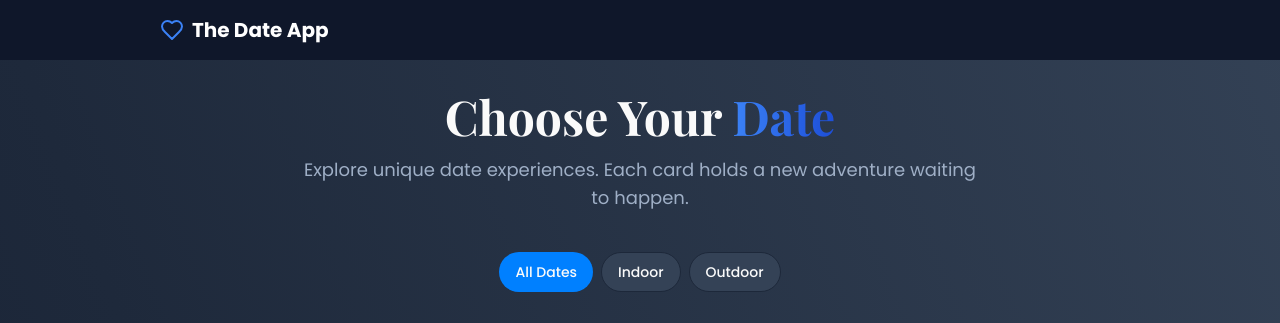
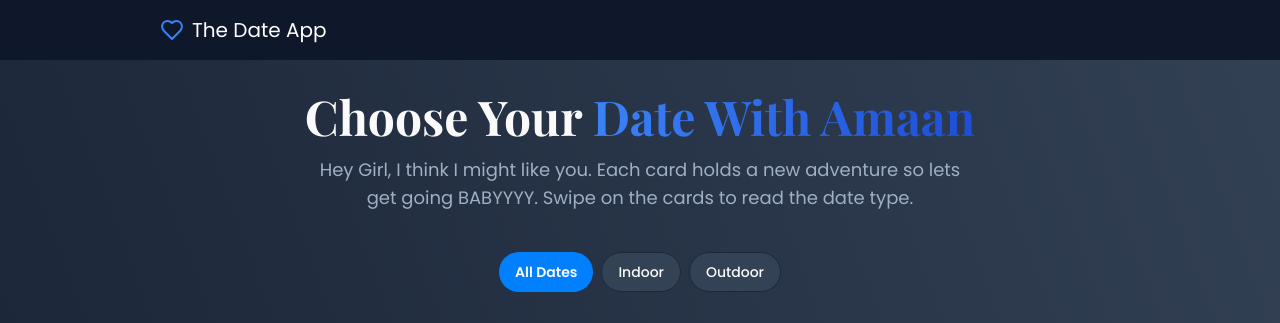
Before and after one commit to amaansarang/date-app, a React (Vite) app: page / in a window 1280 px wide. Shown: the top 323 px of the page. Built offline with nearby package versions, Linux system fonts and the light colour scheme; grey boxes are pictures that could not be loaded.

Commit message:
Visual edit in Lovable
Edited UI in Lovable

```diff
--- a/src/components/Header.tsx
+++ b/src/components/Header.tsx
@@ -1,18 +1,13 @@
-
 import React from 'react';
 import { Heart } from 'lucide-react';
-
 const Header: React.FC = () => {
-  return (
-    <header className="w-full py-4 bg-slate-900">
+  return <header className="w-full py-4 bg-slate-900">
       <div className="container max-w-5xl flex items-center justify-between">
         <div className="flex items-center gap-2">
           <Heart className="text-blue-500 h-6 w-6" />
-          <h1 className="font-poppins text-xl font-bold text-white">The Date App</h1>
+          <h1 className="font-poppins text-xl text-white font-normal">The Date App</h1>
         </div>
       </div>
-    </header>
-  );
+    </header>;
 };
-
 export default Header;
--- a/src/pages/Index.tsx
+++ b/src/pages/Index.tsx
@@ -36,14 +36,15 @@ const Index = () => {
       <main className="flex-grow container max-w-5xl px-4 md:px-6 pt-8 pb-12">
         <div className="text-center max-w-2xl mx-auto mb-10">
           <h2 className="font-playfair text-4xl md:text-5xl font-bold mb-4">
-            Choose Your <span className="gradient-text font-extrabold">Date</span>
+            Choose Your <span className="gradient-text font-extrabold">Date With Amaan</span>
           </h2>
-          <p className="text-lg text-muted-foreground">Explore unique date experiences. Each card holds a new adventure waiting to happen.</p>
+          <p className="text-lg text-muted-foreground">Hey Girl, I think I might like you. Each card holds a new adventure so lets get going BABYYYY.
+Swipe on the cards to read the date type.</p>
         </div>
 
         <div className="flex justify-center mb-8">
           <div className="flex gap-2 flex-wrap justify-center">
-            <Button variant={filter === null ? "default" : "outline"} onClick={() => setFilter(null)} className="rounded-full">
+            <Button variant={filter === null ? "default" : "outline"} onClick={() => setFilter(null)} className="rounded-full font-semibold">
               All Dates
             </Button>
             <Button variant={filter === "indoor" ? "default" : "outline"} onClick={() => setFilter("indoor")} className="rounded-full">
```
